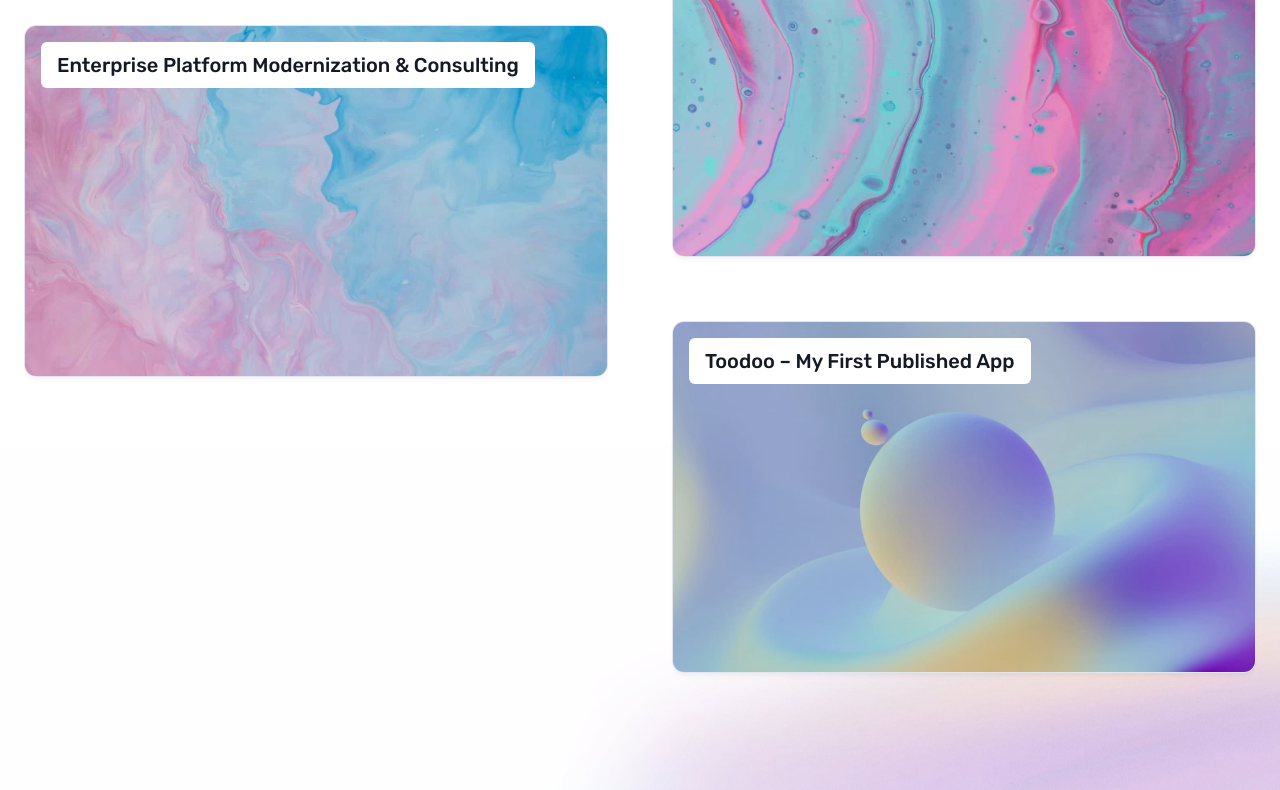
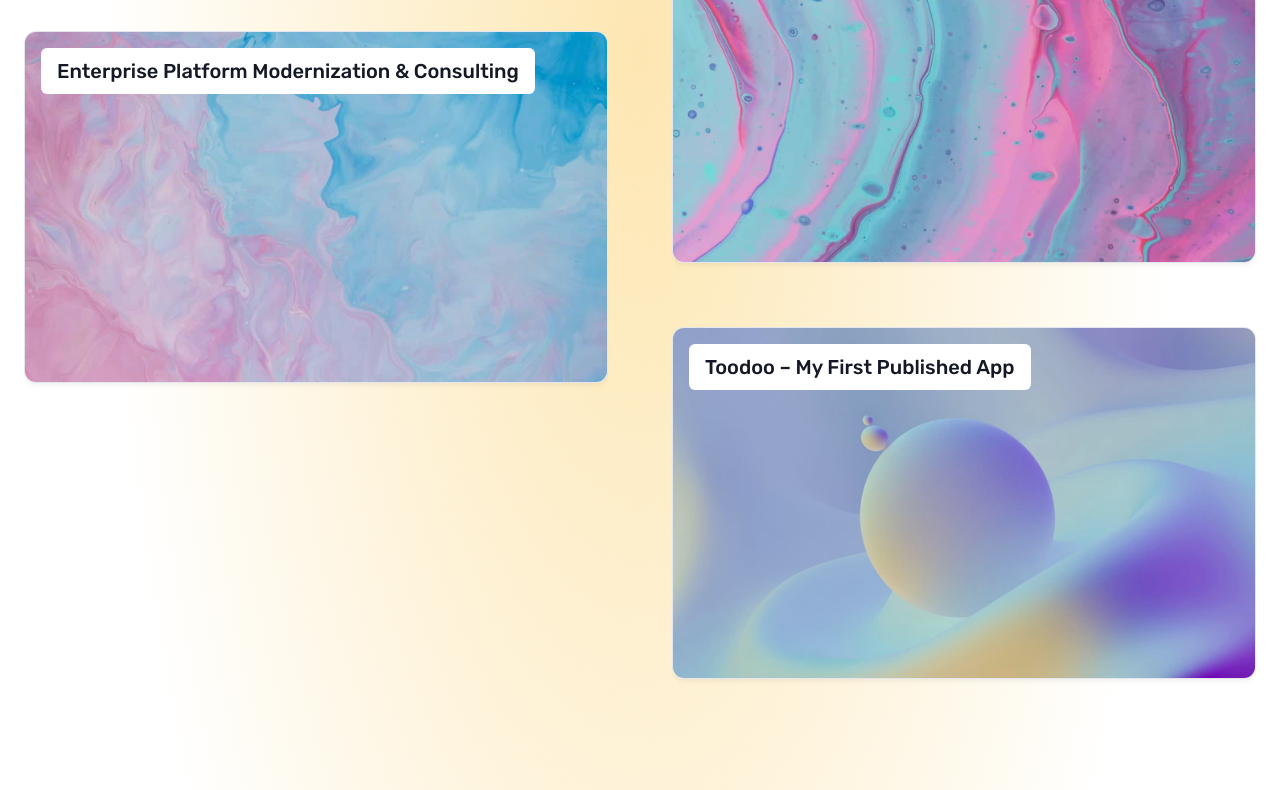
Before and after one commit to frle10/frle-portfolio, an Astro site: page / in a window 1280 px wide. Shown: the part 2010-2800 px from the top of the page. Built offline with nearby package versions, Linux system fonts and the light colour scheme; Astro itself is replaced by a stand-in of ours.

Commit message:
Improve theme

```diff
--- a/src/components/CallToAction.astro
+++ b/src/components/CallToAction.astro
@@ -17,6 +17,7 @@ const { href } = Astro.props;
 		padding: 0.56em 2em;
 		gap: 0.8em;
 		color: var(--accent-text-over);
+		font-weight: bold;
 		text-decoration: none;
 		line-height: 1.1;
 		border-radius: 999rem;
@@ -24,6 +25,7 @@ const { href } = Astro.props;
 		background: var(--gradient-accent-orange);
 		box-shadow: var(--shadow-md);
 		white-space: nowrap;
+		text-shadow: 0 1px 2px hsla(var(--gray-999-basis), 0.7);
 	}
 
 	@media (min-width: 20em) {
--- a/src/components/Nav.astro
+++ b/src/components/Nav.astro
@@ -303,7 +303,7 @@ const isCurrentPage = (href: string) => {
       position: relative;
       flex-direction: row;
       justify-content: center;
-      font-size: var(--text-sm);
+      font-size: var(--text-md);
       border-radius: 999rem;
       border: 0;
       padding: 0.5rem 0.5625rem;
@@ -334,6 +334,7 @@ const isCurrentPage = (href: string) => {
     .link[aria-current='page'] {
       color: var(--accent-text-over);
       background-color: var(--accent-regular);
+      text-shadow: 1px 1px 2px hsla(var(--gray-999-basis), 0.7);
     }
 
     .menu-footer {
--- a/src/components/Pill.astro
+++ b/src/components/Pill.astro
@@ -18,6 +18,7 @@
 		white-space: nowrap;
 		box-shadow: var(--shadow-sm);
 		transition: transform 0.2s ease-out, box-shadow 0.2s ease-out;
+		text-shadow: 1px 1px 2px hsla(var(--gray-999-basis), 0.7);
 	}
 
 	.pill:hover {
--- a/src/layouts/BaseLayout.astro
+++ b/src/layouts/BaseLayout.astro
@@ -34,83 +34,59 @@ const { title, description } = Astro.props;
 		<style>
 			:root {
 				--_placeholder-bg: linear-gradient(transparent, transparent);
-				--bg-image-main: url('/assets/backgrounds/bg-main-light-800w.jpg');
-				--bg-image-main-curves: url('/assets/backgrounds/bg-main-light.svg');
-				--bg-image-subtle-1: var(--_placeholder-bg);
-				--bg-image-subtle-2: var(--_placeholder-bg);
-				--bg-image-footer: var(--_placeholder-bg);
-				--bg-svg-blend-mode: overlay;
-				--bg-blend-mode: darken;
-				--bg-image-aspect-ratio: 2.25;
-				--bg-scale: 1.68;
-				--bg-aspect-ratio: calc(var(--bg-image-aspect-ratio) / var(--bg-scale));
-				--bg-gradient-size: calc(var(--bg-scale) * 100%);
+
+				/* --- NEW: Sophisticated, Multi-Layered Gradients for Dark Mode --- */
+				/* This creates a sharp "swoosh" on the top left and a soft glow on the right */
+				--gradient-main-glow:
+					radial-gradient(ellipse 50% 100% at 0% 100%, hsla(var(--accent-regular-basis), 0.4), transparent 50%),
+					radial-gradient(ellipse 50% 50% at 100% 0%, hsla(var(--accent-regular-basis), 0.3), transparent 70%);
+
+				/* A simple glow from the bottom for other sections */
+				--gradient-subtle-glow:
+					radial-gradient(ellipse 100% 60% at 50% 110%, hsla(var(--accent-regular-basis), 0.15), transparent);
+
+				/* --- Light Mode Gradients (Kept simpler) --- */
+				--gradient-main-glow-light:
+					radial-gradient(ellipse 60% 50% at 50% 50%, hsla(var(--accent-regular-basis), 0.3), transparent 70%);
+				--gradient-subtle-glow-light:
+					radial-gradient(ellipse 100% 60% at 50% 110%, hsla(var(--accent-regular-basis), 0.1), transparent);
+
+
+				/* --- Default to Dark Mode Gradient Variables --- */
+				--bg-image-main: var(--gradient-main-glow);
+				--bg-image-subtle-1: var(--gradient-subtle-glow);
+				--bg-image-subtle-2: var(--gradient-subtle-glow);
+				--bg-image-footer: var(--gradient-subtle-glow);
+
+				/* Other simplified variables */
+				--bg-image-main-curves: var(--_placeholder-bg);
+				--bg-blend-mode: normal;
+				--bg-svg-blend-mode: normal;
+				--bg-gradient-size: 100%;
 			}
 
-			:root.theme-dark {
-				--bg-image-main: url('/assets/backgrounds/bg-main-dark-800w.jpg');
-				--bg-image-main-curves: url('/assets/backgrounds/bg-main-dark.svg');
-				--bg-svg-blend-mode: darken;
-				--bg-blend-mode: lighten;
-			}
-
-			/* These backgrounds are displayed below the fold, so we lazy load them
-			   once the `.loaded` class has been set.  */
-			:root.loaded {
-				--bg-image-subtle-1: url('/assets/backgrounds/bg-subtle-1-light-800w.jpg');
-				--bg-image-subtle-2: url('/assets/backgrounds/bg-subtle-2-light-800w.jpg');
-				--bg-image-footer: url('/assets/backgrounds/bg-footer-light-800w.jpg');
-			}
-			:root.loaded.theme-dark {
-				--bg-image-subtle-1: url('/assets/backgrounds/bg-subtle-1-dark-800w.jpg');
-				--bg-image-subtle-2: url('/assets/backgrounds/bg-subtle-2-dark-800w.jpg');
-				--bg-image-footer: url('/assets/backgrounds/bg-footer-dark-800w.jpg');
-			}
-
-			@media (min-width: 50em) {
-				:root {
-					--bg-scale: 1;
-					--bg-image-main: url('/assets/backgrounds/bg-main-light-1440w.jpg');
-				}
-				:root.theme-dark {
-					--bg-image-main: url('/assets/backgrounds/bg-main-dark-1440w.jpg');
-				}
-
-				:root.loaded {
-					--bg-image-subtle-1: url('/assets/backgrounds/bg-subtle-1-light-1440w.jpg');
-					--bg-image-subtle-2: url('/assets/backgrounds/bg-subtle-2-light-1440w.jpg');
-					--bg-image-footer: url('/assets/backgrounds/bg-footer-light-1440w.jpg');
-				}
-				:root.loaded.theme-dark {
-					--bg-image-subtle-1: url('/assets/backgrounds/bg-subtle-1-dark-1440w.jpg');
-					--bg-image-subtle-2: url('/assets/backgrounds/bg-subtle-2-dark-1440w.jpg');
-					--bg-image-footer: url('/assets/backgrounds/bg-footer-dark-1440w.jpg');
-				}
+			/* --- Define which gradients to use in Light Mode --- */
+			:root:not(.theme-dark) {
+				--bg-image-main: var(--gradient-main-glow-light);
+				--bg-image-subtle-1: var(--gradient-subtle-glow-light);
+				--bg-image-subtle-2: var(--gradient-subtle-glow-light);
+				--bg-image-footer: var(--gradient-subtle-glow-light);
 			}
 
 			.backgrounds {
 				min-height: 100%;
 				isolation: isolate;
 				background:
-					/*noise*/
 					url('/assets/backgrounds/noise.png') top center/220px repeat,
-					/*footer*/ var(--bg-image-footer) bottom center/var(--bg-gradient-size) no-repeat,
-					/*header1*/ var(--bg-image-main-curves) top center/var(--bg-gradient-size) no-repeat,
-					/*header2*/ var(--bg-image-main) top center/var(--bg-gradient-size) no-repeat,
-					/*base*/ var(--gray-999);
-				background-blend-mode: /*noise*/
-					overlay,
-					/*footer*/ var(--bg-blend-mode),
-					/*header1*/ var(--bg-svg-blend-mode),
-					/*header2*/ normal,
-					/*base*/ normal;
+					var(--bg-image-footer) bottom center / 100% 50% no-repeat,
+					var(--bg-image-main) top center / 100% 100% no-repeat,
+					var(--gray-999);
+				background-blend-mode: overlay, normal, normal, normal;
 			}
+
 			@media (forced-colors: active) {
-				/* Deactivate custom backgrounds for high contrast users. */
 				.backgrounds {
 					background: none;
-					background-blend-mode: none;
-					--bg-gradient-size: none;
 				}
 			}
 		</style>
--- a/src/styles/global.css
+++ b/src/styles/global.css
@@ -1,6 +1,6 @@
-/* Global variables */
+/* --- DEFAULT LIGHT THEME --- */
 :root {
-  /* Colors */
+  /* Neutral Colors (Light Mode) */
   --gray-0: #090b11;
   --gray-50: #141925;
   --gray-100: #283044;
@@ -16,14 +16,16 @@
   --gray-999_40: hsla(var(--gray-999-basis), 0.4);
   --gray-999: #ffffff;
 
-  --accent-light: #c561f6;
-  --accent-regular: #7611a6;
-  --accent-dark: #1c0056;
-  --accent-overlay: hsla(280, 89%, 67%, 0.33);
-  --accent-subtle-overlay: var(--accent-overlay);
-  --accent-text-over: var(--gray-999);
+  /* Accent Colors (Light Mode) - Darker tones for contrast on a light background */
+  --accent-light: hsl(45, 95%, 55%);
+  --accent-regular: hsl(42, 95%, 50%);
+  --accent-regular-basis: 42, 95%, 50%;
+  --accent-dark: hsl(38, 95%, 40%);
+  --accent-overlay: hsla(42, 95%, 50%, 0.1);
+  --accent-subtle-overlay: hsla(42, 95%, 50%, 0.15);
+  --accent-text-over: var(--gray-0); /* High-contrast dark text for buttons */
 
-  --link-color: var(--accent-regular);
+  --link-color: var(--accent-dark);
 
   /* Gradients */
   --gradient-stop-1: var(--accent-light);
@@ -42,9 +44,8 @@
   );
   --gradient-accent-orange: linear-gradient(
     150deg,
-    #ca7879,
-    var(--accent-regular),
-    var(--accent-dark)
+    var(--gradient-stop-1),
+    var(--accent-regular)
   );
   --gradient-stroke: linear-gradient(180deg, var(--gray-900), var(--gray-700));
 
@@ -80,7 +81,9 @@
   --theme-transition: 0.2s ease-in-out;
 }
 
+/* --- DARK THEME OVERRIDES --- */
 :root.theme-dark {
+  /* Neutral Colors (Dark Mode) */
   --gray-0: #ffffff;
   --gray-50: #f3f4f7;
   --gray-100: #e3e6ee;
@@ -95,39 +98,18 @@
   --gray-999-basis: 225, 31%, 5%;
   --gray-999: #090b11;
 
-  --accent-light: #1c0056;
-  --accent-regular: #7611a6;
-  --accent-dark: #c561f6;
-  --accent-overlay: hsla(280, 89%, 67%, 0.33);
-  --accent-subtle-overlay: hsla(281, 81%, 36%, 0.33);
-  --accent-text-over: var(--gray-0);
+  /* Accent Colors (Dark Mode) - Brighter tones to pop on a dark background */
+  --accent-light: hsl(45, 100%, 70%);
+  --accent-regular: hsl(38, 95%, 50%);
+  --accent-regular-basis: 42, 95%, 58%;
+  --accent-dark: hsl(38, 90%, 50%);
+  --accent-overlay: hsla(42, 95%, 58%, 0.2);
+  --accent-subtle-overlay: hsla(42, 95%, 58%, 0.1);
+  --accent-text-over: var(--gray-0); /* High-contrast light text for buttons */
 
-  --link-color: var(--accent-dark);
+  --link-color: var(--accent-light);
 
-  --gradient-stop-1: #4c11c6;
-  --gradient-subtle: linear-gradient(
-    150deg,
-    var(--gray-900) 19%,
-    var(--gray-999) 81%
-  );
-  --gradient-accent-orange: linear-gradient(
-    150deg,
-    #ca7879,
-    var(--accent-regular),
-    var(--accent-light)
-  );
   --gradient-stroke: linear-gradient(180deg, var(--gray-600), var(--gray-800));
-
-  --shadow-sm: 0px 6px 3px rgba(255, 255, 255, 0.01),
-    0px 4px 2px rgba(255, 255, 255, 0.01), 0px 2px 2px rgba(255, 255, 255, 0.02),
-    0px 0px 1px rgba(255, 255, 255, 0.03);
-  --shadow-md: 0px 28px 11px rgba(255, 255, 255, 0.01),
-    0px 16px 10px rgba(255, 255, 255, 0.03),
-    0px 7px 7px rgba(255, 255, 255, 0.05), 0px 2px 4px rgba(255, 255, 255, 0.06);
-  --shadow-lg: 0px 62px 25px rgba(255, 255, 255, 0.01),
-    0px 35px 21px rgba(255, 255, 255, 0.05),
-    0px 16px 16px rgba(255, 255, 255, 0.1),
-    0px 4px 9px rgba(255, 255, 255, 0.12);
 }
 
 html,
@@ -174,19 +156,15 @@ h5 {
 h1 {
   font-size: var(--text-5xl);
 }
-
 h2 {
   font-size: var(--text-4xl);
 }
-
 h3 {
   font-size: var(--text-3xl);
 }
-
 h4 {
   font-size: var(--text-2xl);
 }
-
 h5 {
   font-size: var(--text-xl);
 }
```
